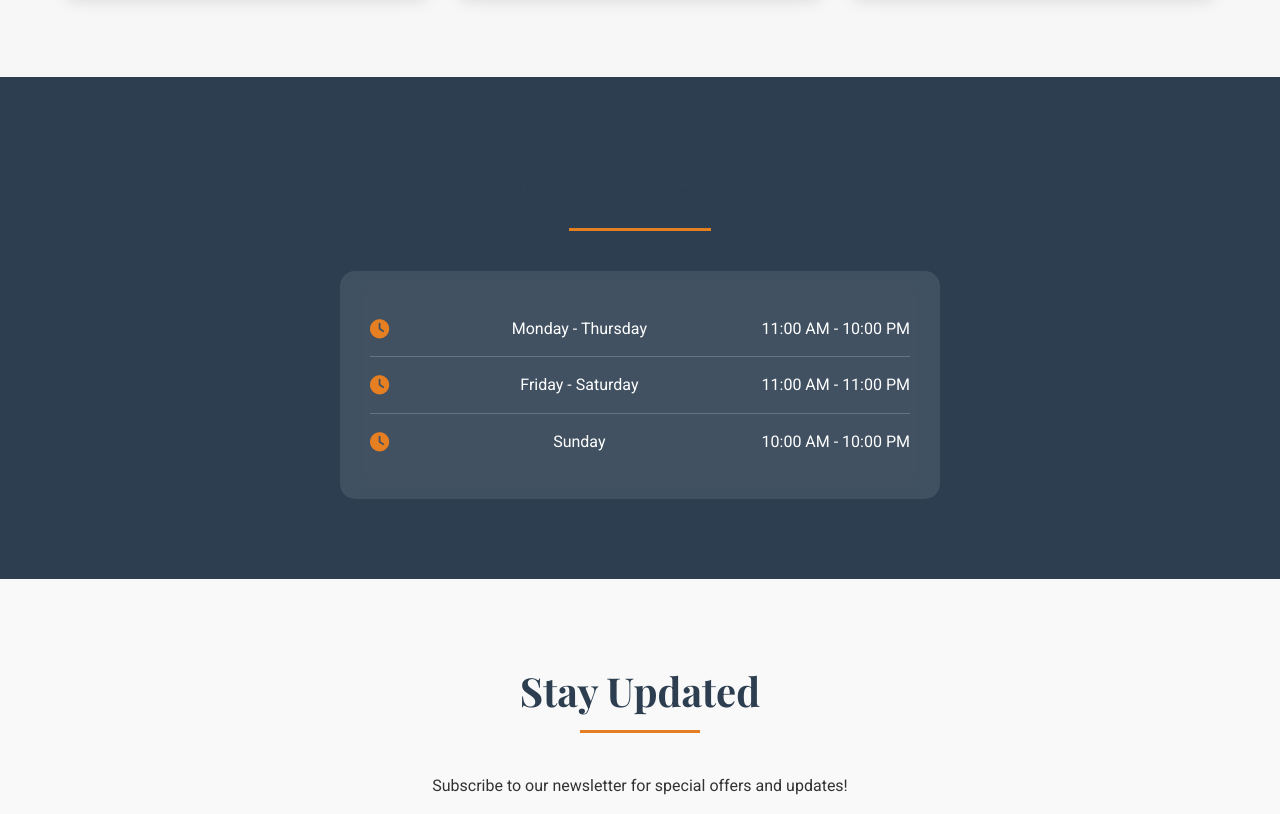
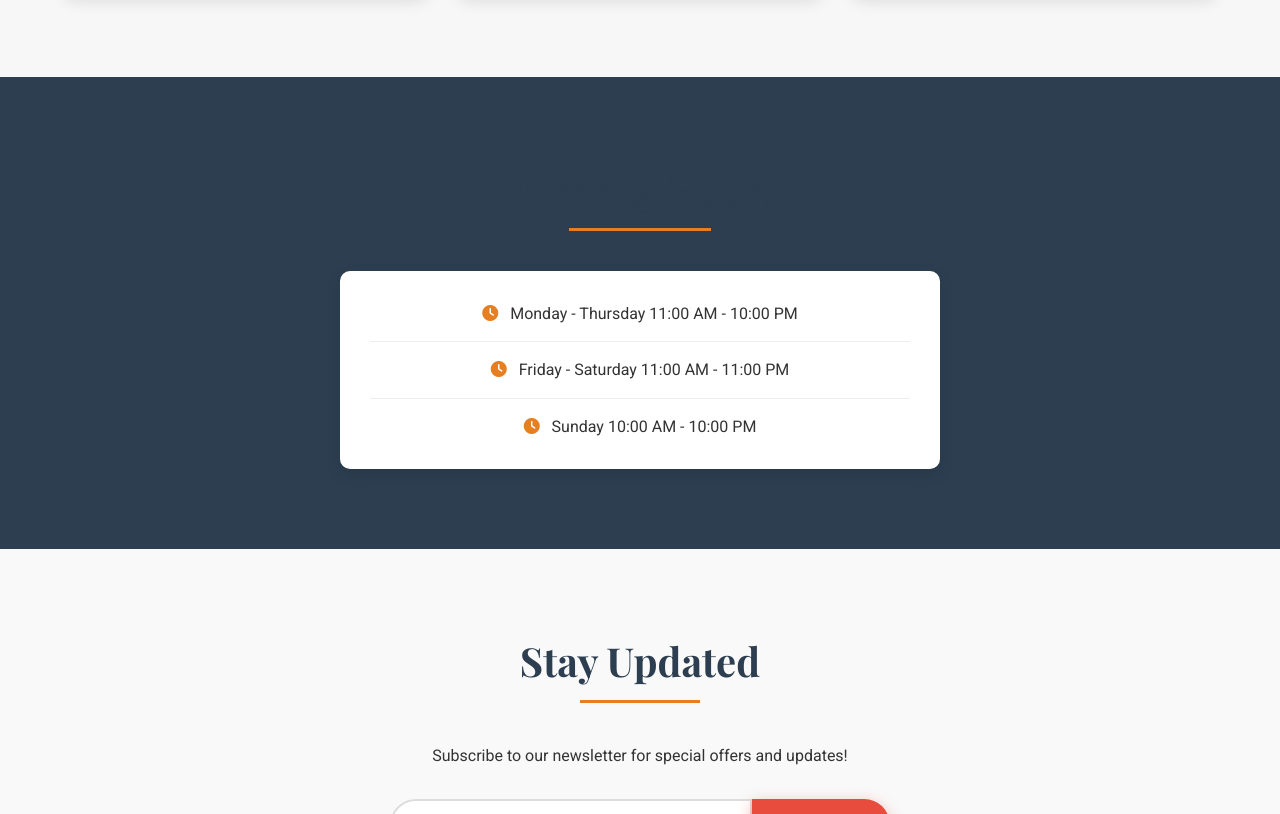
Before and after one commit to jeslipriya/Restaurant-Frontend, a plain HTML site: page index.html in a window 1280 px wide. Shown: the part 1986-2800 px from the top of the page. Drawn offline with nearby package versions, Linux system fonts and the light colour scheme.

Commit message:
Updated index.html and index.css

```diff
--- a/index.html
+++ b/index.html
@@ -20,7 +20,7 @@
   </div>
 
   <!-- WhatsApp Floating Button -->
-  <a href="https://wa.me/919876543210" class="whatsapp-float" target="_blank">
+  <a href="https://wa.me/918015677176" class="whatsapp-float" target="_blank">
     <i class="fab fa-whatsapp"></i>
   </a>
 
@@ -28,7 +28,7 @@
     <div class="logo">TasteBudz</div>
     <nav>
       <ul class="nav-links">
-        <li><a href="#home" class="nav-link active">Home</a></li>
+        <li><a href="index.html" class="nav-link active">Home</a></li>
         <li><a href="#specialities" class="nav-link">Our Specialities</a></li>
         <li><a href="#testimonials" class="nav-link">Testimonials</a></li>
         <li><a href="login.html" class="nav-link">Login</a></li>
@@ -106,23 +106,22 @@
     </section>
 
     <!-- Opening Hours Section -->
-    <section class="section hours-section" data-aos="fade-up">
+    <section class="section hours-section" data-aos="fade-up" style="background-color: #2c3e50; color: #333;">
       <h2 class="section-title">Opening Hours</h2>
-      <div class="hours-card">
-        <div class="day" data-aos="fade-up" data-aos-delay="100">
-          <i class="fas fa-clock"></i>
+      <div class="hours-card" style="background: #ffffff; border-radius: 10px; padding: 30px; box-shadow: 0 5px 15px rgba(0,0,0,0.1); max-width: 600px; margin: 0 auto;">            <div class="day" data-aos="fade-up" data-aos-delay="100">
+          <i class="fas fa-clock" style="color: #e67e22;"></i>
           <span>Monday - Thursday</span>
           <span>11:00 AM - 10:00 PM</span>
-        </div>
-        <div class="day" data-aos="fade-up" data-aos-delay="200">
-          <i class="fas fa-clock"></i>
-          <span>Friday - Saturday</span>
-          <span>11:00 AM - 11:00 PM</span>
+      </div>
+        <div class="day" data-aos="fade-up" data-aos-delay="200" style="margin: 15px 0; padding: 15px 0; border-top: 1px solid #eee; border-bottom: 1px solid #eee;">
+          <i class="fas fa-clock" style="color: #e67e22;"></i>
+            <span>Friday - Saturday</span>
+            <span>11:00 AM - 11:00 PM</span>
         </div>
         <div class="day" data-aos="fade-up" data-aos-delay="300">
-          <i class="fas fa-clock"></i>
-          <span>Sunday</span>
-          <span>10:00 AM - 10:00 PM</span>
+          <i class="fas fa-clock" style="color: #e67e22;"></i>
+            <span>Sunday</span>
+            <span>10:00 AM - 10:00 PM</span>
         </div>
       </div>
     </section>
--- a/statics/index.css
+++ b/statics/index.css
@@ -449,38 +449,6 @@ footer {
   margin-top: 5px;
 }
 
-/* Opening Hours Section */
-.hours-section {
-  background-color: var(--secondary-color);
-  color: white;
-}
-
-.hours-card {
-  max-width: 600px;
-  margin: 0 auto;
-  background: rgba(255, 255, 255, 0.1);
-  backdrop-filter: blur(10px);
-  padding: 30px;
-  border-radius: 15px;
-}
-
-.day {
-  display: flex;
-  justify-content: space-between;
-  align-items: center;
-  padding: 15px 0;
-  border-bottom: 1px solid rgba(255, 255, 255, 0.2);
-}
-
-.day:last-child {
-  border-bottom: none;
-}
-
-.day i {
-  font-size: 1.2rem;
-  color: var(--primary-color);
-}
-
 /* Newsletter Section */
 .newsletter-section {
   background-color: #f9f9f9;
```
